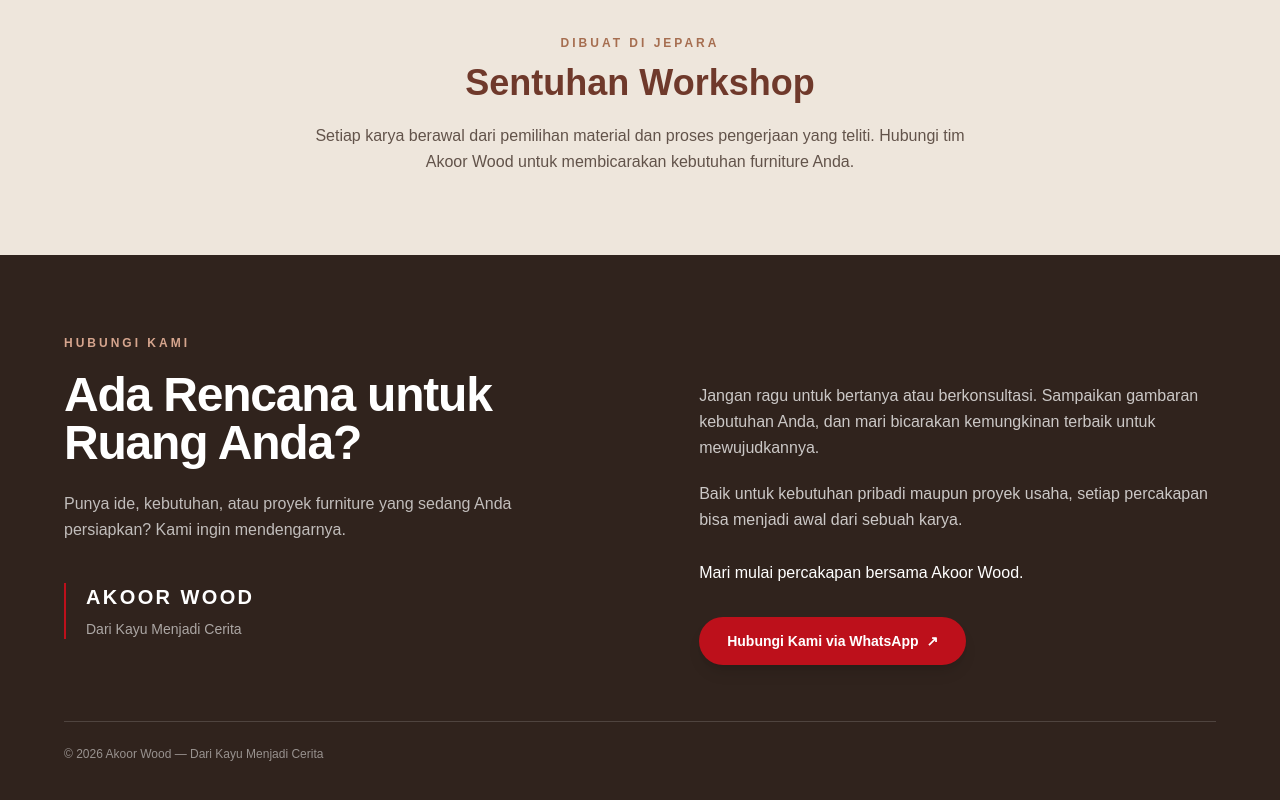
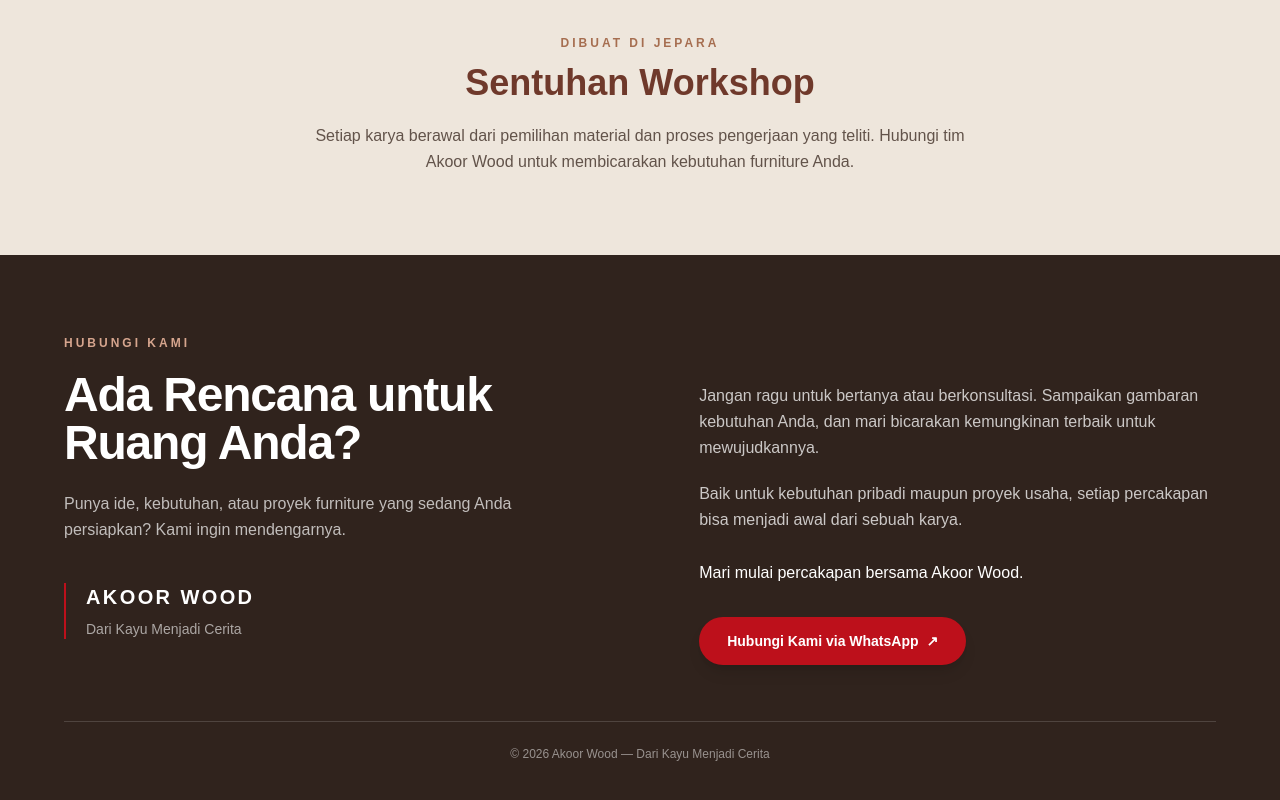
Before and after one commit to akoorwood/akoorwood-website, a Next.js app: page / in a window 1280 px wide. Shown: the part 2530-3330 px from the top of the page. Built offline with nearby package versions, Linux system fonts and the light colour scheme.

Commit message:
Center footer copyright text

```diff
--- a/app/page.js
+++ b/app/page.js
@@ -126,7 +126,7 @@ export default function HomePage() {
               </a>
             </div>
           </div>
-          <div className="mt-14 border-t border-white/15 pt-6 text-xs text-white/50">
+          <div className="mt-14 border-t border-white/15 pt-6 text-center text-xs text-white/50">
             <p>© 2026 Akoor Wood — Dari Kayu Menjadi Cerita</p>
           </div>
         </div>
```
